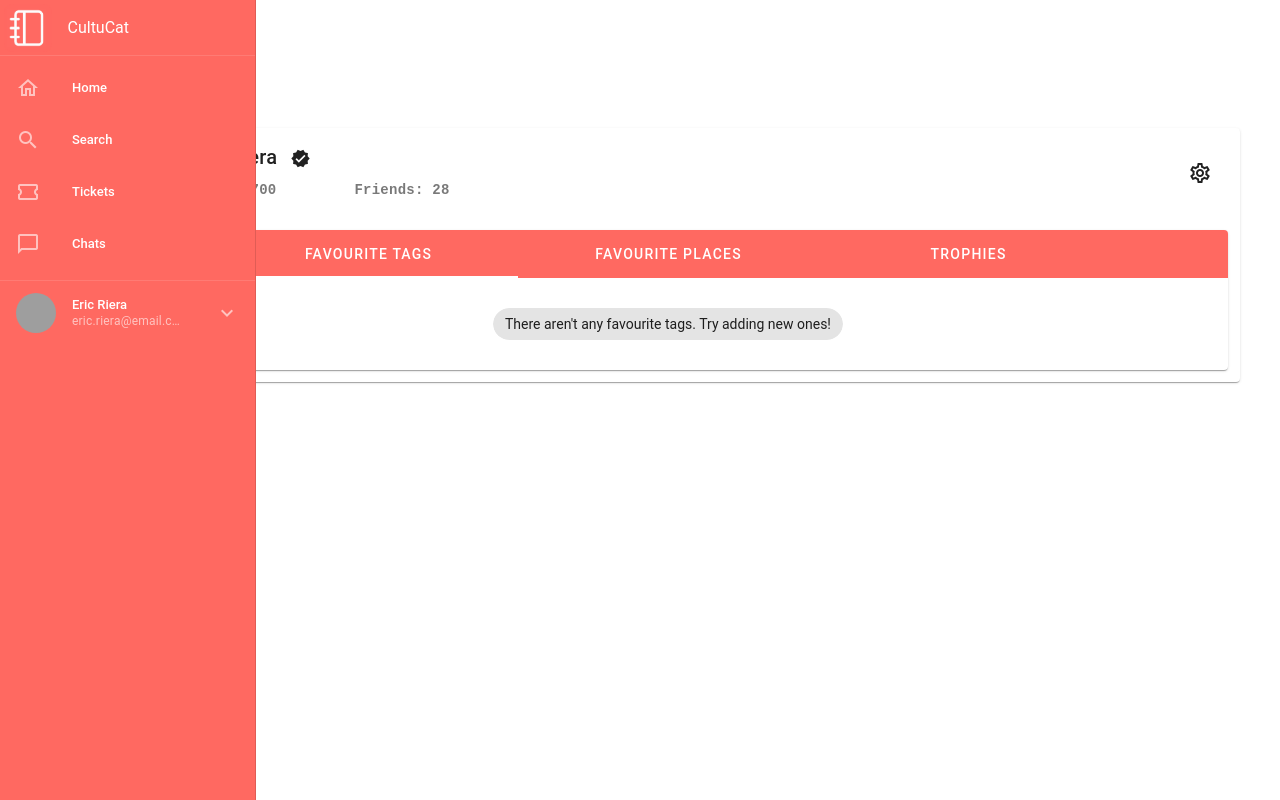
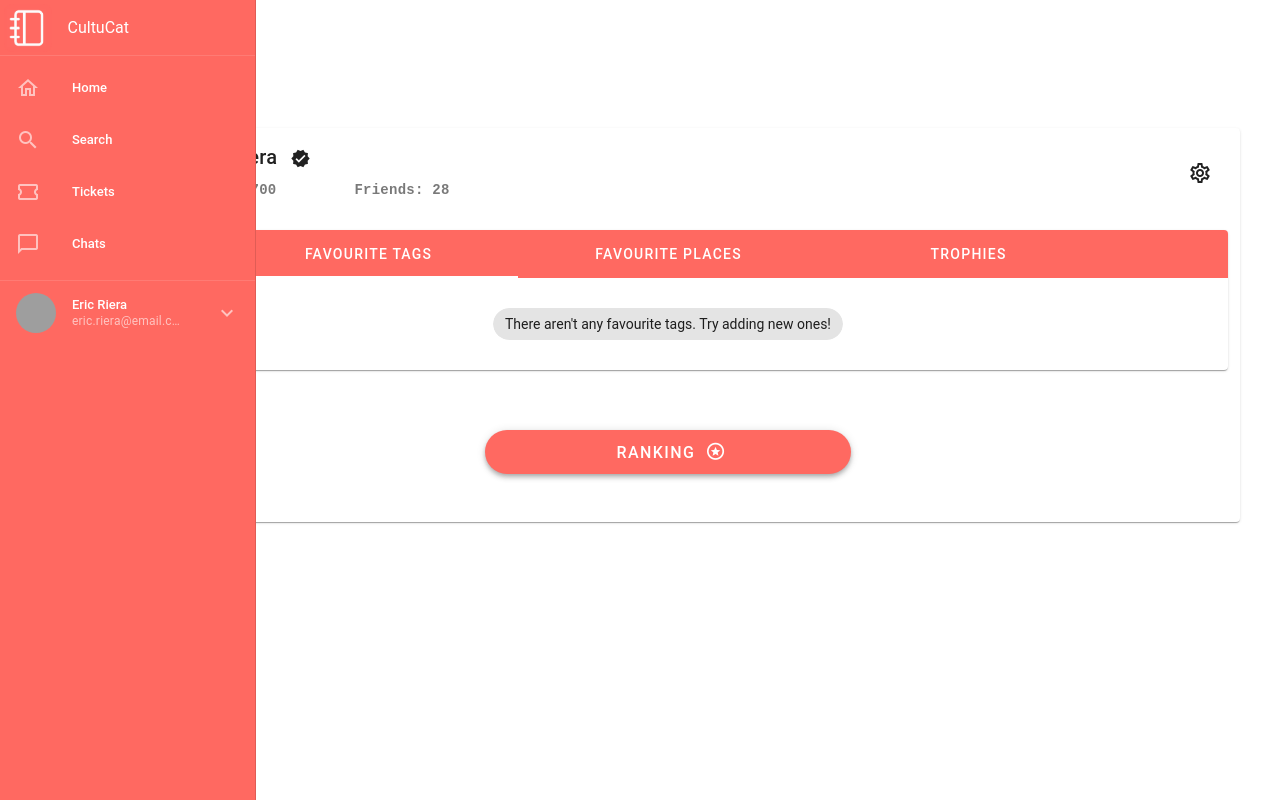
Before and after one commit to CultuCat/cultucat.github.io, a Vue app: page /users/1 in a window 1280 px wide. Built offline with nearby package versions, Linux system fonts and the light colour scheme; grey boxes are pictures that could not be loaded.

Commit message:
new: ranking btn

```diff
--- a/src/components/SlideGroup.vue
+++ b/src/components/SlideGroup.vue
@@ -5,11 +5,13 @@
 <template>
   <v-row justify="center">
     <v-col cols="8" md="8" sm="5">
-      <v-sheet>
+      <v-sheet class="d-flex justify-center align-center">
         <v-slide-group
           show-arrows
           v-if="compData.arr.length !== 0"
           center-active
+
+
         >
           <v-slide-group-item v-for="(tag, index) in compData.arr" :key="tag">
             <v-btn
--- a/src/views/user.vue
+++ b/src/views/user.vue
@@ -55,6 +55,21 @@
               </div>
             </v-card>
           </v-col>
+          <v-row justify="center">
+            <v-col cols="4" md="4" sm="8">
+              <v-btn
+                block
+                rounded="xl"
+                class="my-12"
+                color="#FF6961"
+                size="large"
+                elevation="4"
+                append-icon="mdi-star-circle-outline"
+              >
+                Ranking
+              </v-btn>
+            </v-col>
+          </v-row>
         </v-card>
       </v-col>
     </v-container>
```
